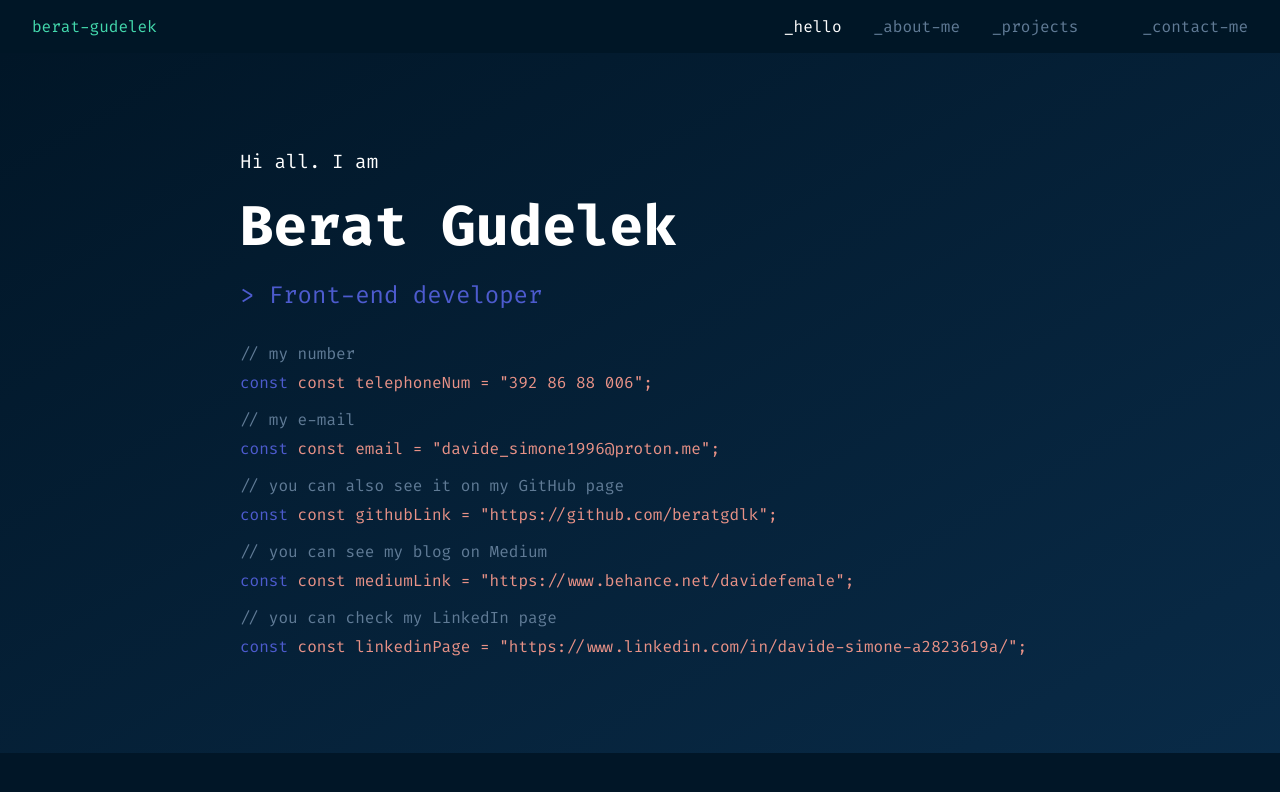
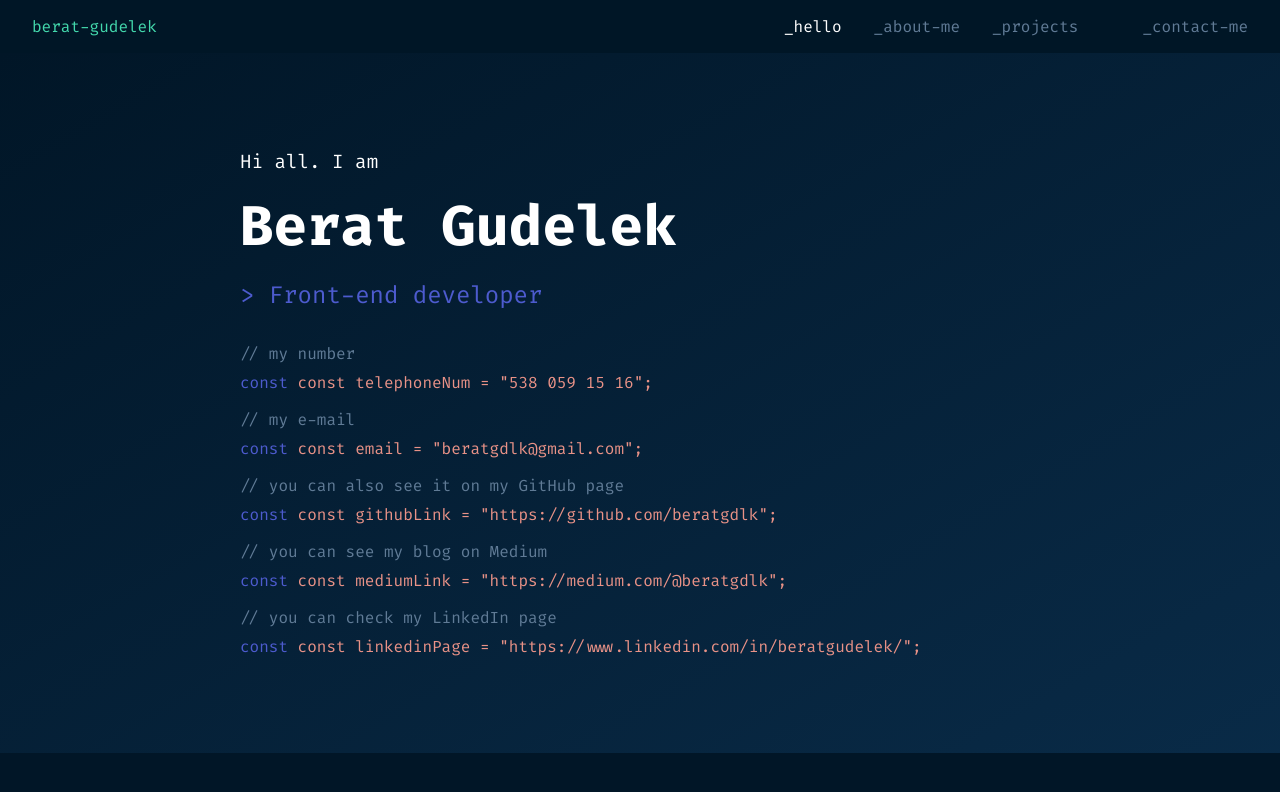
Before and after one commit to beratgdlk/bg-portfolio, a React (Vite) app: page / in a window 1280 px wide. Shown: the top 792 px of the page. Built offline with nearby package versions, Linux system fonts and the light colour scheme.

Commit message:
homepage Ok

```diff
--- a/src/components/Terminal/Terminal.tsx
+++ b/src/components/Terminal/Terminal.tsx
@@ -6,11 +6,11 @@ const profileData: ProfileData = {
   name: "Berat Gudelek",
   title: "Front-end developer",
   contact: {
-    telephoneNum: "392 86 88 006",
-    email: "davide_simone1996@proton.me",
+    telephoneNum: "538 059 15 16",
+    email: "beratgdlk@gmail.com",
     githubLink: "https://github.com/beratgdlk",
-    mediumLink: "https://www.behance.net/davidefemale",
-    linkedinPage: "https://www.linkedin.com/in/davide-simone-a2823619a/"
+    mediumLink: "https://medium.com/@beratgdlk",
+    linkedinPage: "https://www.linkedin.com/in/beratgudelek/"
   }
 };
 
```
